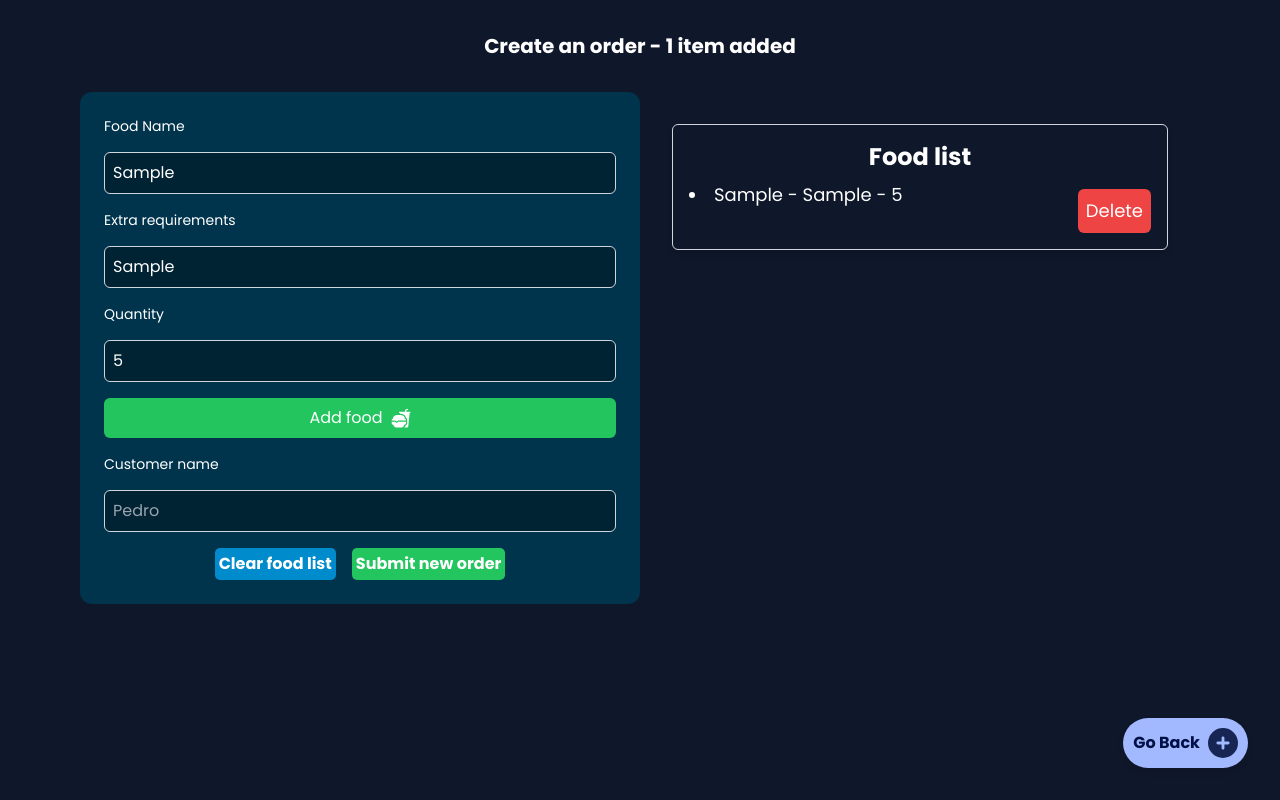
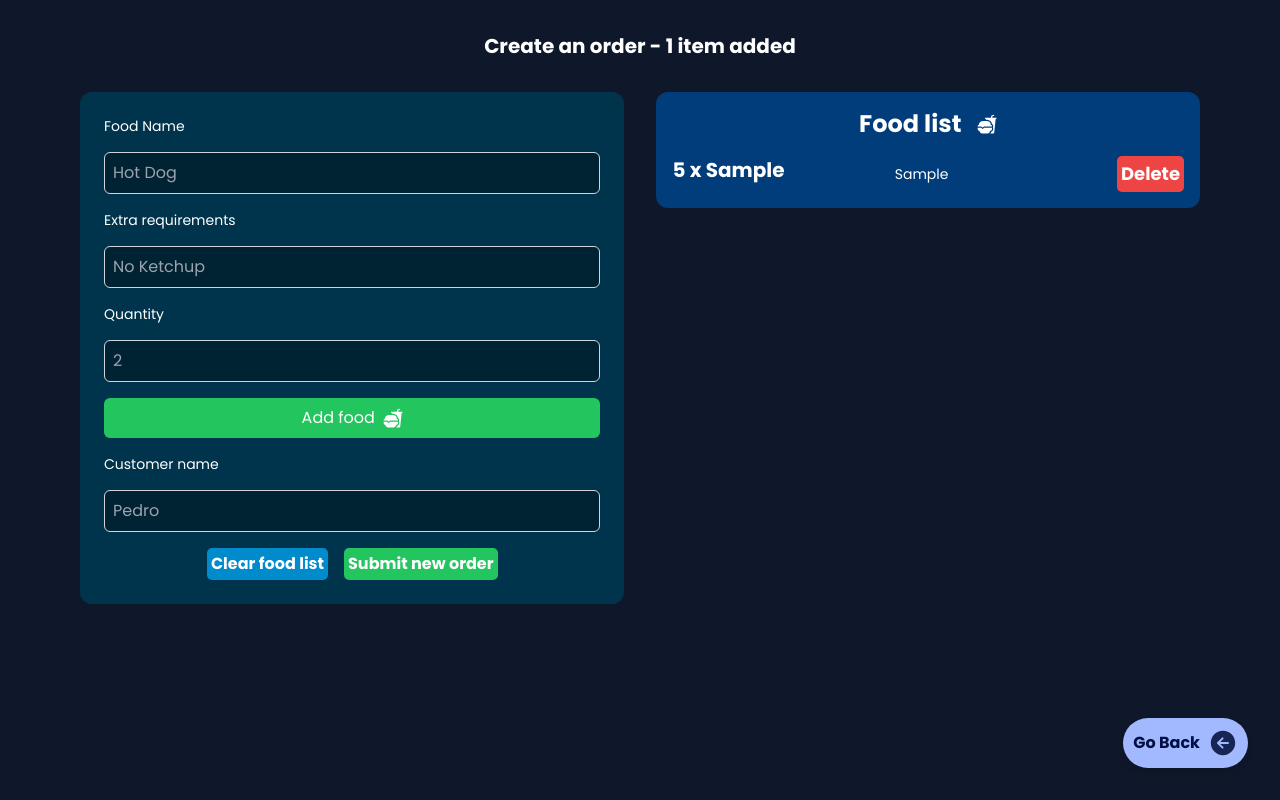
Before and after one commit to Fabrizzio20k/Kitchen-Display-System, a Next.js app: page /create_order in a window 1280 px wide. Both pictures are taken after typing "Sample", "Sample", "5" into the empty fields and a click on the button "Add food". Built offline with nearby package versions, Linux system fonts and the light colour scheme.

Commit message:
Add final detail for add food page

```diff
--- a/src/app/create_order/page.tsx
+++ b/src/app/create_order/page.tsx
@@ -1,49 +1,21 @@
 "use client";
-import { useAppSelector, useAppDispatch } from "@/redux/store/store";
-import { deleteFood } from "@/redux/slices/foodSlice";
+import { useAppSelector } from "@/redux/store/store";
 import ButtonGoBack from "@/components/buttons/ButtonGoBack";
 import CreateOrderForm from "@/components/CreateOrderForm";
+import FoodListed from "@/components/FoodListed";
 
 
 export default function CreateOrder() {
 
     const foodListState = useAppSelector((state) => state.food.foodList);
-    const dispatch = useAppDispatch();
-
-    const handleDeleteFood = (id: string) => {
-        dispatch(deleteFood(id));
-    }
 
     return (
         <div className="flex flex-col h-screen items-center py-8 mx-4 md:mx-10 lg:mx-20 font-poppins text-white relative">
             <ButtonGoBack />
             <h1 className="text-xl font-bold pb-8">Create an order - {foodListState.length} {foodListState.length === 0 || foodListState.length > 1 ? "items" : "item"} added</h1>
-            <div className="flex flex-col md:flex-row w-full items-center md:items-start">
+            <div className="flex flex-col md:flex-row w-full items-center md:items-start md:space-x-8 space-y-8 md:space-y-0">
                 <CreateOrderForm />
-                <div className="flex flex-col w-1/2 p-8">
-                    <div className="w-full mx-auto p-4 border border-gray-300 rounded-md shadow-md">
-                        <h2 className="text-2xl font-bold text-center">
-                            Food list
-                        </h2>
-                        {foodListState.length === 0 && (
-                            <p className="text-lg text-center mt-4">
-                                No food added yet
-                            </p>
-                        )}
-                        {foodListState.length > 0 && (
-                            <ul className="list-disc list-inside text-lg mt-2">
-                                {foodListState.map((food) => (
-                                    <div key={food.id} className="flex justify-between space-y-2">
-                                        <li key={food.id}>{food.name} - {food.requirements} - {food.quantity}</li>
-                                        <button className="bg-red-500 text-white rounded-md p-2" onClick={() => handleDeleteFood(food.id)}>
-                                            Delete
-                                        </button>
-                                    </div>
-                                ))}
-                            </ul>
-                        )}
-                    </div>
-                </div>
+                <FoodListed />
             </div>
 
         </div>
--- a/src/components/CreateOrderForm.tsx
+++ b/src/components/CreateOrderForm.tsx
@@ -46,7 +46,7 @@ export default function CreateOrderForm() {
             quantity: parseInt(formData.get("foodQuantity") as string),
         };
         dispatch(addFood(newFood));
-        //form.reset();
+        form.reset();
     }
 
     return (
--- /dev/null
+++ b/src/components/FoodListed.tsx
@@ -0,0 +1,43 @@
+import { IoFastFoodSharp } from "react-icons/io5";
+import { useAppSelector, useAppDispatch } from "@/redux/store/store";
+import { ButtonOptions } from "@/components/buttons/ButtonOptions";
+import { deleteFood } from "@/redux/slices/foodSlice";
+
+export default function FoodListed() {
+
+    const foodListState = useAppSelector((state) => state.food.foodList);
+    const dispatch = useAppDispatch();
+
+    const handleDeleteFood = (id: string) => {
+        dispatch(deleteFood(id));
+    }
+
+    return (
+        <div className="flex flex-col w-full md:w-1/2">
+            <div className="w-full mx-auto p-4 bg-mainBlue2-900 rounded-xl">
+                <div className="text-2xl font-bold flex items-center justify-center space-x-4">
+                    <h2>Food list</h2>
+                    <IoFastFoodSharp size={20} />
+                </div>
+                {foodListState.length === 0 && (
+                    <p className="text-lg text-center mt-4">
+                        No food added yet
+                    </p>
+                )}
+                {foodListState.length > 0 && (
+                    <ul className="list-disc list-inside text-lg mt-2">
+                        {foodListState.map((food) => (
+                            <div key={food.id} className="flex justify-between space-y-2 items-center">
+                                <h2 className="text-xl font-bold w-5/12">{food.quantity} x {food.name}</h2>
+                                <p className="text-sm w-5/12">{food.requirements}</p>
+                                <ButtonOptions color="#EF4444" textColor="#fff" hoverColor="#B91C08" onClick={() => handleDeleteFood(food.id)}>
+                                    Delete
+                                </ButtonOptions>
+                            </div>
+                        ))}
+                    </ul>
+                )}
+            </div>
+        </div>
+    );
+}
--- a/src/components/OrderComponent.tsx
+++ b/src/components/OrderComponent.tsx
@@ -2,13 +2,11 @@
 
 import FoodComponent from "./FoodComponent";
 import { Order } from "@/interfaces/order";
-import { useState } from "react";
 import { useAppDispatch } from "@/redux/store/store";
 import { updateStatus } from "@/redux/slices/orderSlice";
 import { ButtonOptions } from "./buttons/ButtonOptions";
 
 export default function OrderComponent({ order }: { order: Order }) {
-    const [showAll, setShowAll] = useState(false);
     const dispatch = useAppDispatch();
 
     const getOrderBorderClass = (status: string) => {
--- a/src/components/buttons/ButtonGoBack.tsx
+++ b/src/components/buttons/ButtonGoBack.tsx
@@ -1,5 +1,5 @@
 import styled from 'styled-components';
-import { FaCirclePlus } from "react-icons/fa6";
+import { IoArrowBackCircle } from "react-icons/io5";
 import { useRouter } from "next/navigation";
 
 const Button = styled.button`
@@ -39,7 +39,7 @@ export default function ButtonGoBack() {
     <Button onClick={() => router.push("/")}>
       <ButtonWrapper>
         <ButtonText>Go Back</ButtonText>
-        <FaCirclePlus size={30} className='text-blue-950' />
+        <IoArrowBackCircle size={30} className='text-blue-950' />
       </ButtonWrapper>
     </Button>
   )
```
